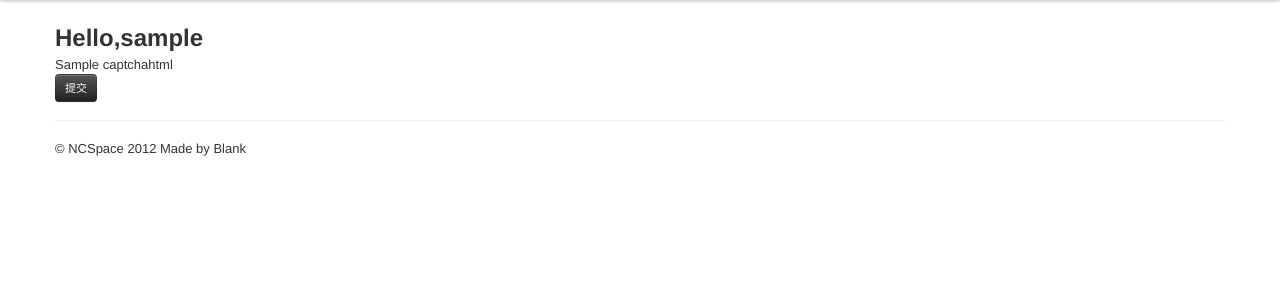
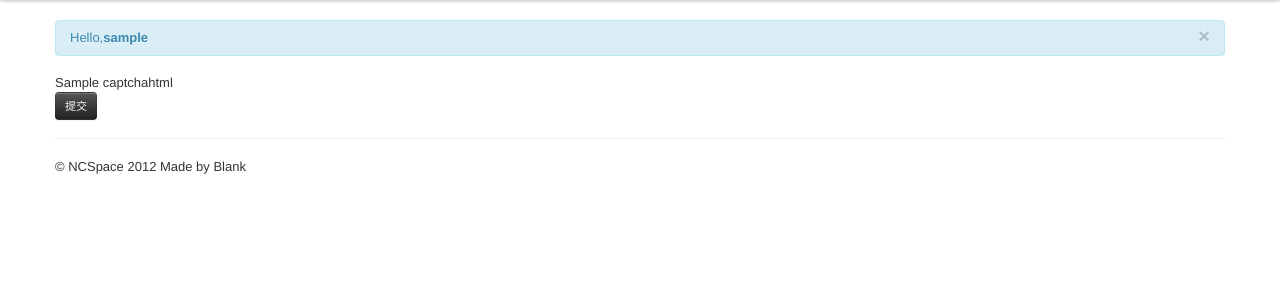
Before and after one commit to Blankdlh/NCSPACE, a Python web app: template template/index.html in a window 1280 px wide. Shown: the part 40-340 px from the top of the page. Run offline with Jinja, Linux system fonts and the light colour scheme; the template is opened without the code that fills it: most values are stand-ins (such as "Sample title", 1, 10 or a date in 2020); some libraries are stand-ins or nearby versions.

Commit message:
Test alert

```diff
--- a/template/index.html
+++ b/template/index.html
@@ -4,8 +4,10 @@
 
 
     <div class="container">
-
-         <h2>Hello,{{user_name}}</h2>
+    <div class="alert alert-info">
+	<a class="close" data-dismiss="alert">×</a>
+		Hello,<strong>{{user_name}}</strong>
+    </div>
 		 <form action="" method="post">
 		 <div>{{captchahtml}}</div>
 		 <button type="submit" class="btn btn-small btn-inverse">提交</button>
```
